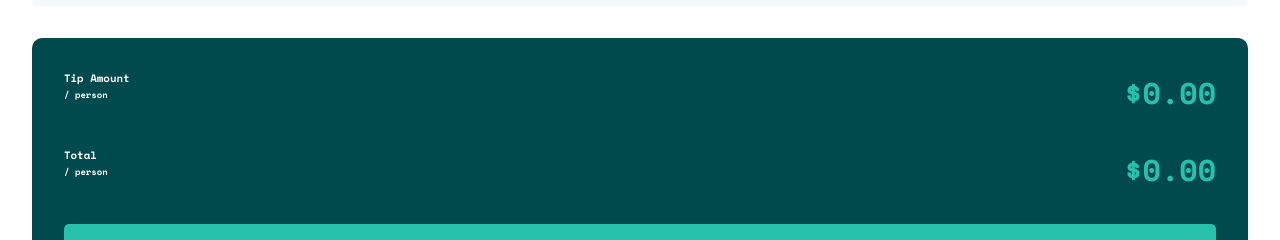
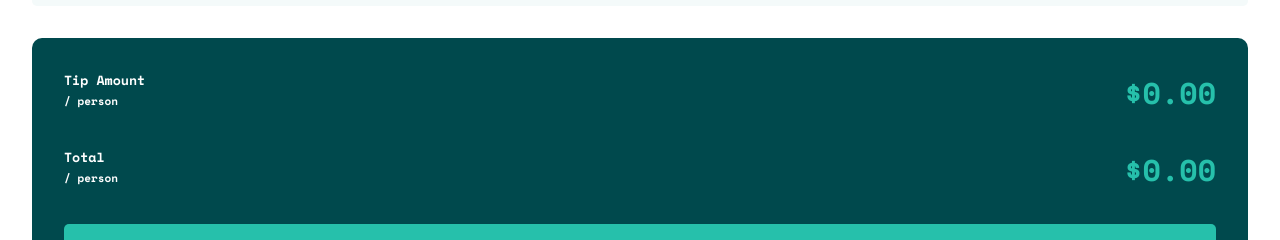
Before and after one commit to emiliaquerino/tip-calculator-app, a plain HTML site: page index.html in a window 1280 px wide. Shown: the part 624-864 px from the top of the page. Drawn offline with nearby package versions, Linux system fonts and the light colour scheme.

Commit message:
Altera níveis de titulo de total section

```diff
--- a/index.html
+++ b/index.html
@@ -34,9 +34,9 @@
       </section>
 
       <section class="total-section">
-        <h6>Tip Amount<br><small>/ person</small></h6>
+        <h5>Tip Amount<br><small>/ person</small></h5>
         <h1 class="display-tip-amount">$0.00</h1>
-        <h6>Total<br><small>/ person</small></h6>
+        <h5>Total<br><small>/ person</small></h5>
         <h1 class="display-total">$0.00</h1>
         <button>RESET</button>
       </section>
```
